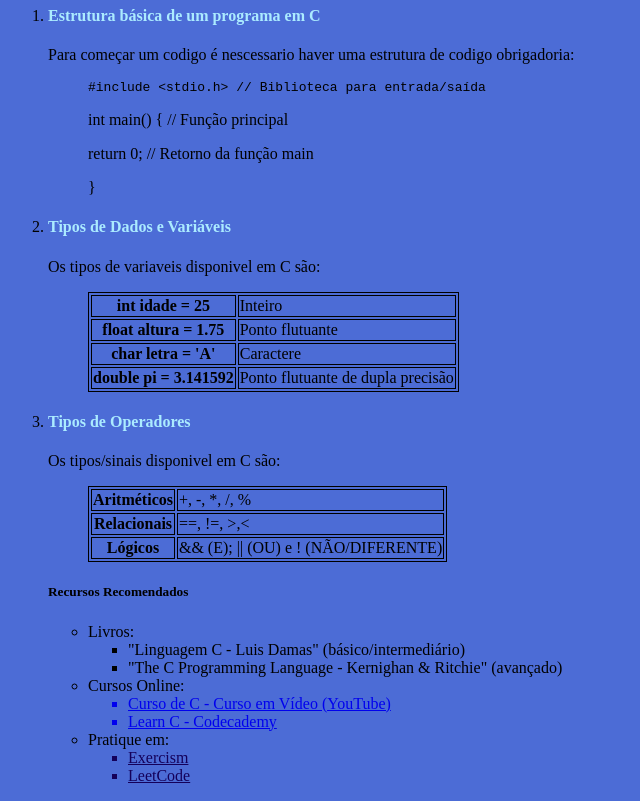
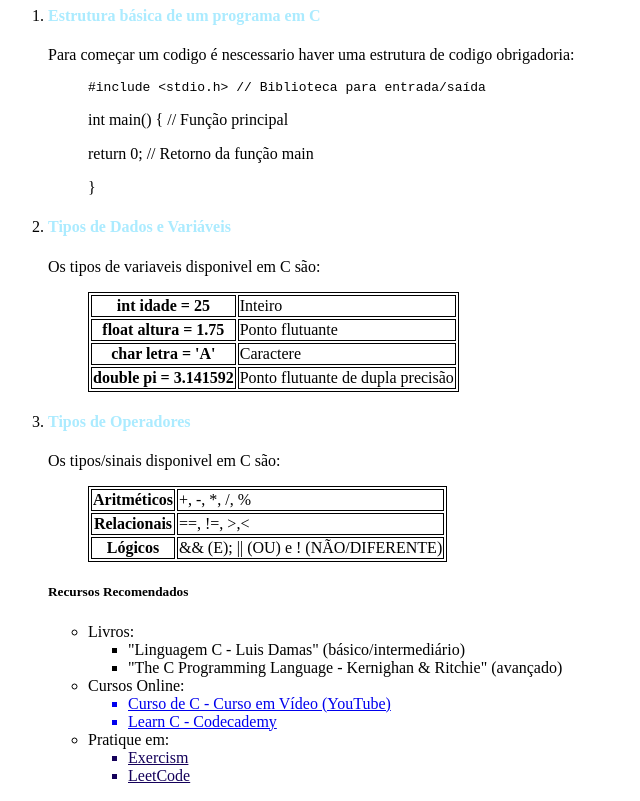
Before and after one commit to AnaLyzgiaReis/AULA0805, a plain HTML site: page HTMLGRUPO/index2.html in a window 1280 px wide. Shown: the part 99-900 px from the top of the page, without its empty margins (0-640 px from the left). Drawn offline with Linux system fonts and the light colour scheme.

Commit message:
Update index2.html

```diff
--- a/HTMLGRUPO/index2.html
+++ b/HTMLGRUPO/index2.html
@@ -6,7 +6,7 @@
     <title>Conceitos basicos de C</title>
     <style>
 
-        body { background-color: rgba(14, 58, 201, 0.74);}
+        body {
         table, th, td, tr{
             border: 1px black solid;
         }
```
